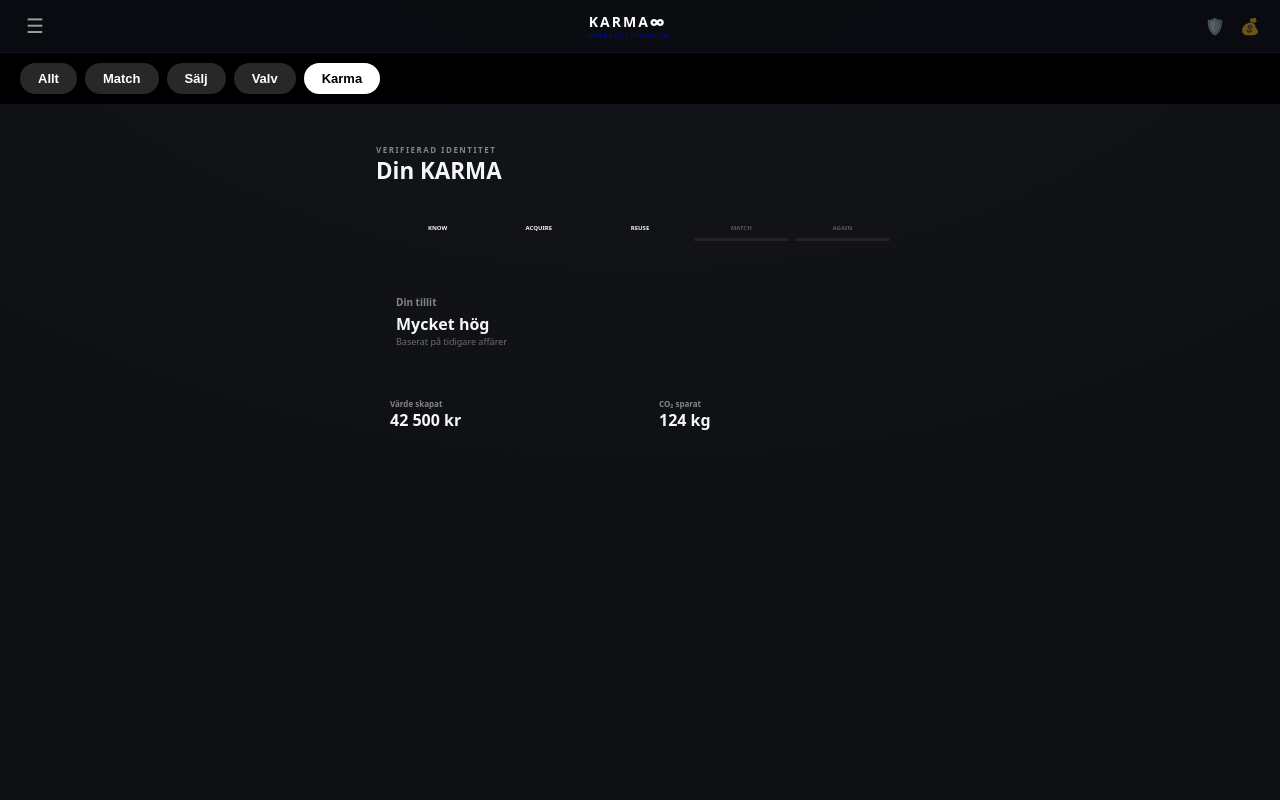
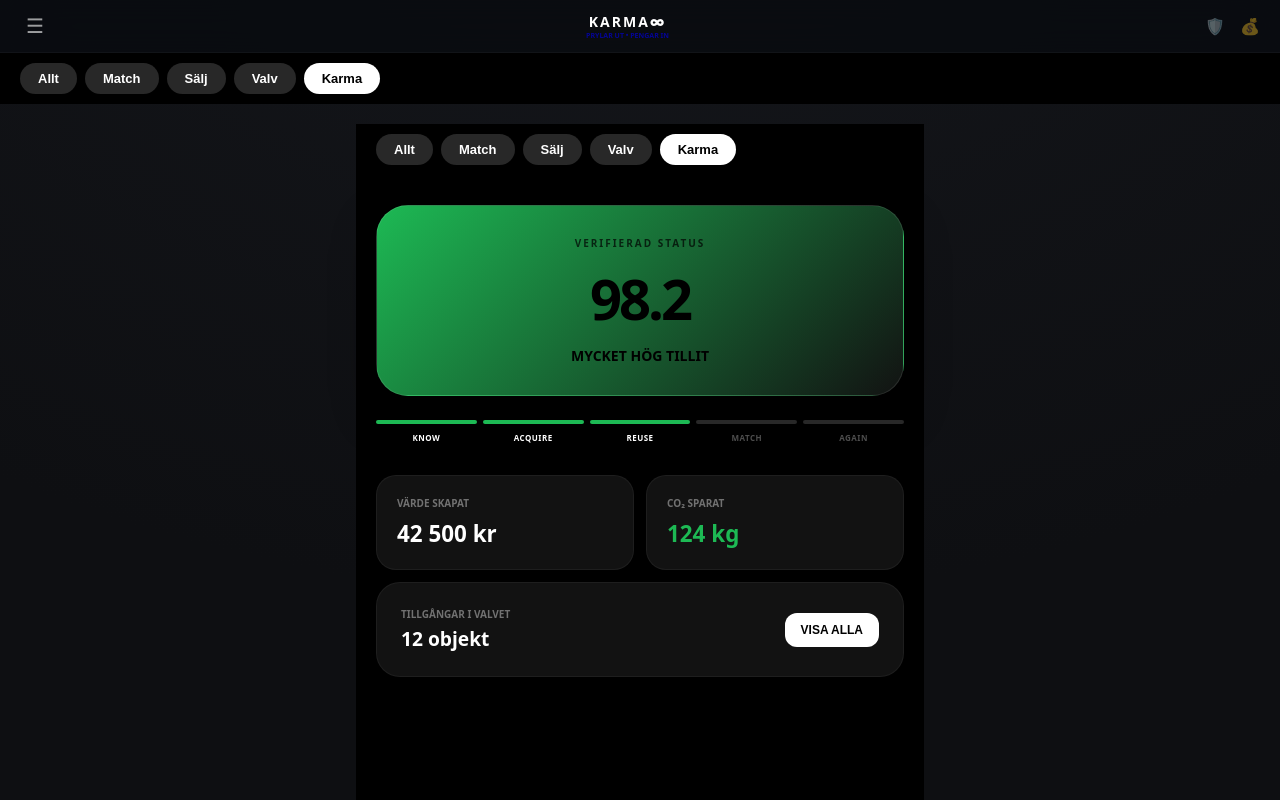
Before and after one commit to gascheckking/marketbeg-appGem, a Next.js app: page /my-karma in a window 1280 px wide. Shown: the top 800 px of the page. Built offline with nearby package versions, Linux system fonts and the light colour scheme.

Commit message:
Update page.tsx

```diff
--- a/app/my-karma/page.tsx
+++ b/app/my-karma/page.tsx
@@ -1,75 +1,113 @@
-// app/my-karma/page.tsx
+// // app/my-karma/page.tsx
 "use client";
 import React from "react";
+import TopTabs from "@/components/TopTabs";
 
 export default function MyKarmaPage() {
   const steps = ["KNOW", "ACQUIRE", "REUSE", "MATCH", "AGAIN"];
+  const currentLevel = 2; // Index för REUSE
 
   return (
-    <div className="page-wrapper" style={{ padding: 20 }}>
-      <header style={{ marginBottom: 24 }}>
-        <div style={{ fontSize: 8, fontWeight: 900, letterSpacing: 1.5, opacity: 0.5 }}>
-          VERIFIERAD IDENTITET
+    <div style={{ background: "#000", minHeight: "100vh", color: "#fff" }}>
+      <TopTabs />
+
+      <div style={{ padding: "30px 20px" }}>
+        {/* 1. HERO CARD - SPOTIFY WRAPPED LOOK */}
+        <div style={{
+          background: "linear-gradient(135deg, #1DB954 0%, #121212 100%)",
+          borderRadius: "32px",
+          padding: "30px 20px",
+          textAlign: "center",
+          marginBottom: "24px",
+          border: "1px solid rgba(255,255,255,0.1)",
+          boxShadow: "0 20px 40px rgba(0,0,0,0.5)"
+        }}>
+          <div style={{ fontSize: "10px", fontWeight: 900, color: "#000", letterSpacing: "2px", opacity: 0.7 }}>
+            VERIFIERAD STATUS
           </div>
-        <h1 style={{ margin: 0, fontSize: "1.4rem", fontWeight: 900 }}>
-          Din KARMA
+          <h1 style={{ fontSize: "3.5rem", fontWeight: 900, color: "#000", letterSpacing: "-3px", margin: "10px 0" }}>
+            98.2
           </h1>
-      </header>
+          <div style={{ fontSize: "14px", fontWeight: 900, color: "#000" }}>MYCKET HÖG TILLIT</div>
+        </div>
 
-      <section className="glass-card" style={{ padding: 14, borderRadius: 16 }}>
-        <div style={{ display: "flex", gap: 6 }}>
+        {/* 2. PROGRESS PIPELINE (Fredde-touch: Clean & Fast) */}
+        <section style={{ marginBottom: "32px" }}>
+          <div style={{ display: "flex", gap: "6px", marginBottom: "12px" }}>
             {steps.map((s, i) => (
               <div key={s} style={{ flex: 1 }}>
                 <div style={{
+                  height: "4px",
+                  borderRadius: "2px",
+                  background: i <= currentLevel ? "#1DB954" : "#282828",
+                  transition: "0.5s ease"
+                }} />
+                <div style={{
                   textAlign: "center",
-                fontSize: 6,
+                  fontSize: "8px",
                   fontWeight: 900,
-                opacity: i <= 2 ? 1 : 0.3
+                  marginTop: "8px",
+                  opacity: i <= currentLevel ? 1 : 0.3,
+                  letterSpacing: "0.5px"
                 }}>
                   {s}
                 </div>
-              <div style={{
-                height: 3,
-                marginTop: 6,
-                borderRadius: 3,
-                background: i <= 2 ? "var(--neon-purple)" : "#222"
-              }} />
               </div>
             ))}
           </div>
         </section>
 
-      <section style={{ marginTop: 20 }}>
-        <div className="glass-card" style={{ padding: 20 }}>
-          <div style={{ fontSize: 10, fontWeight: 900, opacity: 0.5 }}>
-            Din tillit
+        {/* 3. IMPACT GRID */}
+        <div style={{ display: "grid", gridTemplateColumns: "1fr 1fr", gap: "12px" }}>
+          <div style={{
+            background: "#121212",
+            padding: "20px",
+            borderRadius: "20px",
+            border: "1px solid rgba(255,255,255,0.05)"
+          }}>
+            <div style={{ fontSize: "10px", fontWeight: 900, opacity: 0.4, marginBottom: "8px" }}>VÄRDE SKAPAT</div>
+            <div style={{ fontSize: "1.4rem", fontWeight: 900 }}>42 500 kr</div>
           </div>
-          <div style={{ fontSize: 16, fontWeight: 900, marginTop: 4 }}>
-            Mycket hög
-          </div>
-          <div style={{ fontSize: 9, opacity: 0.4 }}>
-            Baserat på tidigare affärer
+
+          <div style={{
+            background: "#121212",
+            padding: "20px",
+            borderRadius: "20px",
+            border: "1px solid rgba(255,255,255,0.05)"
+          }}>
+            <div style={{ fontSize: "10px", fontWeight: 900, opacity: 0.4, marginBottom: "8px" }}>CO₂ SPARAT</div>
+            <div style={{ fontSize: "1.4rem", fontWeight: 900, color: "#1DB954" }}>124 kg</div>
           </div>
         </div>
-      </section>
 
-      <section style={{ marginTop: 16, display: "grid", gridTemplateColumns: "1fr 1fr", gap: 10 }}>
-        <div className="glass-card" style={{ padding: 14 }}>
-          <div style={{ fontSize: 8, fontWeight: 900, opacity: 0.5 }}>
-            Värde skapat
+        {/* 4. PASSIVE INCOME / STATS */}
+        <div style={{
+          marginTop: "12px",
+          background: "#121212",
+          padding: "24px",
+          borderRadius: "24px",
+          border: "1px solid rgba(255,255,255,0.05)",
+          display: "flex",
+          justifyContent: "space-between",
+          alignItems: "center"
+        }}>
+          <div>
+            <div style={{ fontSize: "10px", fontWeight: 900, opacity: 0.4 }}>TILLGÅNGAR I VALVET</div>
+            <div style={{ fontSize: "1.2rem", fontWeight: 900, marginTop: "4px" }}>12 objekt</div>
           </div>
-          <div style={{ fontWeight: 900 }}>42 500 kr</div>
-        </div>
-
-        <div className="glass-card" style={{ padding: 14 }}>
-          <div style={{ fontSize: 8, fontWeight: 900, opacity: 0.5 }}>
-            CO₂ sparat
-          </div>
-          <div style={{ fontWeight: 900, color: "var(--neon-mint)" }}>
-            124 kg
+          <button style={{
+            background: "#fff",
+            color: "#000",
+            border: "none",
+            padding: "10px 16px",
+            borderRadius: "12px",
+            fontSize: "12px",
+            fontWeight: 900
+          }}>
+            VISA ALLA
+          </button>
         </div>
       </div>
-      </section>
     </div>
   );
 }
```
Lines whose indentation alone changed are shown as unchanged.
